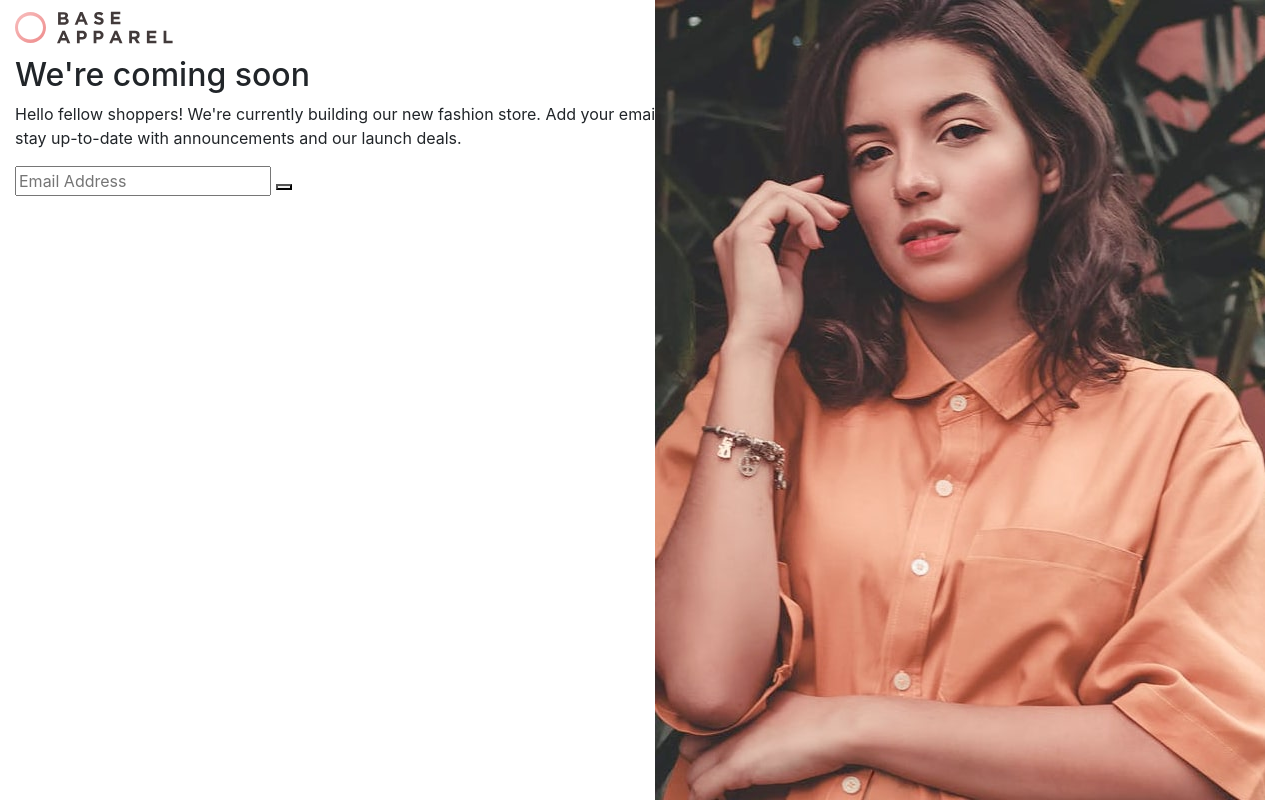
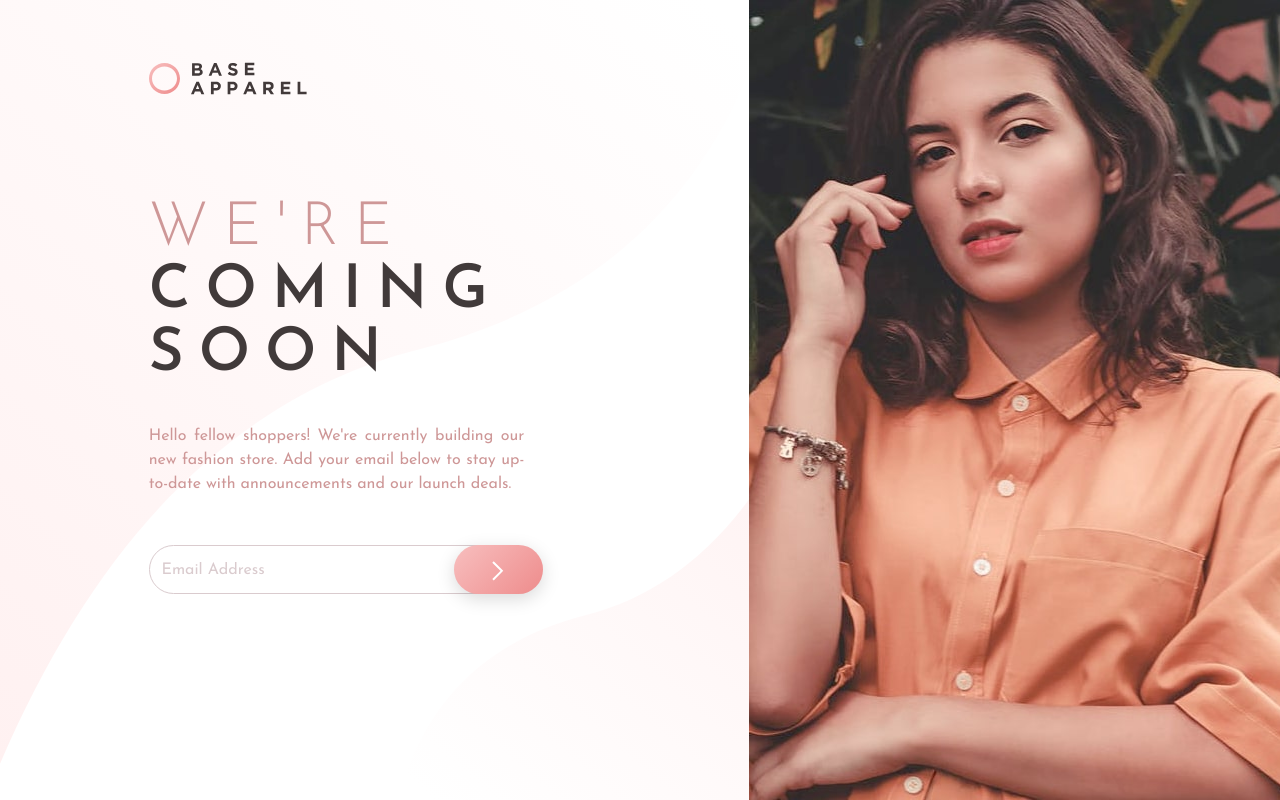
Before and after one commit to Macjay27/Coming-Soon-Landing-Page, a plain HTML site: page index.html in a window 1280 px wide. Drawn offline with nearby package versions, Linux system fonts and the light colour scheme.

Commit message:
Complete HTML and CSS

```diff
--- a/index.html
+++ b/index.html
@@ -8,13 +8,15 @@
 
   <title>Base Apparel</title>
   <link rel="stylesheet" href="https://cdn.jsdelivr.net/npm/bootstrap@4.6.0/dist/css/bootstrap.min.css" integrity="sha384-B0vP5xmATw1+K9KRQjQERJvTumQW0nPEzvF6L/Z6nronJ3oUOFUFpCjEUQouq2+l" crossorigin="anonymous">
+  <link rel="preconnect" href="https://fonts.gstatic.com">
+  <link href="https://fonts.googleapis.com/css2?family=Josefin+Sans:wght@300;400;600&display=swap" rel="stylesheet">
   <link rel="stylesheet" href="styles.css">
 </head>
 <body>
 
   <div class="container-fluid">
     <div class="row">
-      <section class="col-lg-7 col-sm-12">
+      <div class="col-lg-7 col-sm-12" id="body-section">
         <!-- Logo -->
           <h1>
             <img src="images/logo.svg" alt="">
@@ -22,26 +24,27 @@
         <!-- Logo -->
 
         <!-- Body -->
-        <h2>We're coming soon</h2>
+        <div id="main-text">
+          <h2>We're </h2>
+          <h3>coming</h3>
+          <h3>soon</h3>
+        </div>
 
         <p>Hello fellow shoppers! We're currently building our new fashion store.
         Add your email below to stay up-to-date with announcements and our launch deals.</p>
         <!-- Body -->
 
         <!-- Email Address Input -->
-        <input type="email" placeholder="Email Address">
-        <button type="button" name="button">
-          <a href="images/icon-arrow.svg"></a>
-        </button>
+        <div class="email-address">
+          <input type="email" placeholder="Email Address">
+          <button type="button" name="button">
+            <img src="images/icon-arrow.svg" alt="">
+          </button>
+        </div>
         <!-- Email Address Input -->
-      </section>
+      </div>
 
-      <d class="col-lg-5 col-sm-12">
-        <!-- Image -->
-        <img src="images/hero-desktop.jpg" alt="Lady's Image" class="hero-image">
-        <!-- Image -->
-      </section>
-    </div>
+      <div class="col-lg-5 col-sm-12" id = "image-section"></div>
   </div>
 
 
--- a/styles.css
+++ b/styles.css
@@ -1,4 +1,91 @@
-.hero-image{
+body{
+  overflow: hidden;
+  font-family: 'Josefin Sans', sans-serif;
+}
+
+#body-section{
+  background-image: url(images/bg-pattern-desktop.svg);
+  padding-top: 4%;
+  padding-right: 10%;
+  padding-left: 12.5%;
+}
+
+#image-section{
   height: 100vh;
-  float: right;
+  background-image: url(images/hero-desktop.jpg);
+  background-position: center;
+  background-repeat: no-repeat;
+  background-size: cover;
 }
+
+
+#main-text{
+  padding-top: 20%;
+}
+
+.container-fluid{
+  padding: 0;
+}
+
+h2{
+  text-transform: uppercase;
+  font-weight: 300;
+  color: hsl(0, 36%, 70%);
+  font-size: 60px;
+  letter-spacing: 15px;
+  line-height: 55px;
+}
+
+h3{
+  text-transform: uppercase;
+  font-weight: 600;
+  color: hsl(0, 6%, 24%);
+  font-size: 60px;
+  letter-spacing: 15px;
+  line-height: 55px;
+}
+
+p{
+  color: hsl(0, 36%, 70%);
+  text-align: justify;
+  padding-top: 7%;
+  padding-right: 20%;
+}
+
+.email-address{
+  padding-top: 7%;
+  position: relative;
+}
+
+input{
+  position: absolute;
+  padding: 2.5%;
+  border-radius: 25px;
+  border-width: 0.5px;
+  border-style: solid;
+  border-color: #DACBCE;
+  color: #DACBCE;
+  width: 80%;
+}
+
+button{
+  z-index: 10;
+  position: absolute;
+  left: 65%;
+  padding: 2.7%;
+  width: 19%;
+  border-radius: 25px;
+  border-width: 0;
+  background-image: linear-gradient(135deg,  hsl(0, 80%, 86%), hsl(0, 74%, 74%));
+  box-shadow: rgba(0, 0, 0, 0.15) 0px 5px 18px 0px;
+}
+
+button:hover{
+  animation-duration: 500ms;
+  box-shadow: rgba(0, 0, 0, 0.3) 0px 19px 38px, rgba(0, 0, 0, 0.22) 0px 15px 12px;
+}
+
+
+::placeholder{
+  color: #DACBCE;
+}
```
